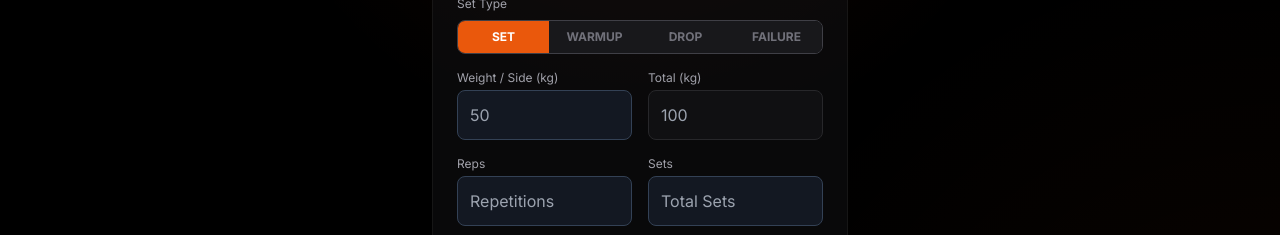
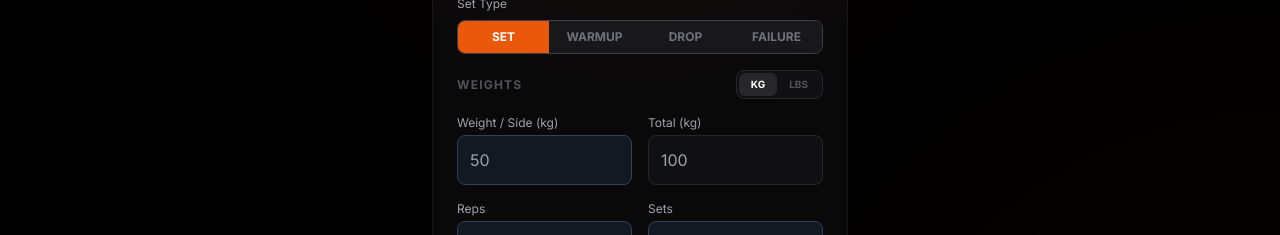
Before and after one commit to Zebbb01/Workout-Tracker, a Next.js app: page /log in a window 1280 px wide. Shown: the part 255-490 px from the top of the page. Built offline with nearby package versions, Linux system fonts and the light colour scheme; no server answers; the database is empty; sample sign-in values are in the browser's storage.

Commit message:
feat: Add settings page for profile and unit preferences, and a workout logging form.

```diff
--- a/app/settings/page.tsx
+++ b/app/settings/page.tsx
@@ -19,10 +19,6 @@ export default function SettingsPage() {
     const [name, setName] = useState('');
     const [isSaving, setIsSaving] = useState(false);
 
-    // Unit Preference State
-    const [unitSystem, setUnitSystem] = useState<string>('metric');
-    const [isSavingUnit, setIsSavingUnit] = useState(false);
-
     const [showDeleteDialog, setShowDeleteDialog] = useState(false);
 
     useEffect(() => {
@@ -37,8 +33,6 @@ export default function SettingsPage() {
                 }
                 setProfile(data);
                 if (data?.name) setName(data.name);
-                // Set unit system based on profile
-                setUnitSystem(data.useImperial ? 'imperial' : 'metric');
             } catch (e) {
                 console.error("Failed to load profile", e);
             }
@@ -52,20 +46,6 @@ export default function SettingsPage() {
         await updateUserProfileAction(name);
         setIsSaving(false);
         alert('Profile updated!');
-    };
-
-    const handleUnitChange = async (value: string) => {
-        setUnitSystem(value);
-        setIsSavingUnit(true);
-        try {
-            await updateUnitPreferenceAction(value === 'imperial');
-        } catch (error) {
-            console.error("Failed to update unit preference", error);
-            // Revert on failure
-            setUnitSystem(value === 'imperial' ? 'metric' : 'imperial');
-        } finally {
-            setIsSavingUnit(false);
-        }
     };
 
     const handleLogout = async () => {
@@ -130,40 +110,6 @@ export default function SettingsPage() {
                 </form>
             </section>
 
-            {/* Preferences Section */}
-            <section className="space-y-3">
-                <h3 className="text-xs font-bold text-zinc-600 uppercase tracking-widest px-1">Preferences</h3>
-
-                <div className="glass-card p-4 rounded-xl space-y-4">
-                    <div>
-                        <label className="block text-sm font-medium text-zinc-300 mb-2">Weight Unit</label>
-                        <div className="grid grid-cols-2 gap-2 p-1 bg-zinc-900/50 rounded-lg border border-zinc-800">
-                            <button
-                                onClick={() => handleUnitChange('metric')}
-                                className={`py-2 px-4 rounded-md text-sm font-medium transition-all ${unitSystem === 'metric'
-                                    ? 'bg-zinc-800 text-white shadow-sm'
-                                    : 'text-zinc-500 hover:text-zinc-300'
-                                    }`}
-                            >
-                                Metric (kg)
-                            </button>
-                            <button
-                                onClick={() => handleUnitChange('imperial')}
-                                className={`py-2 px-4 rounded-md text-sm font-medium transition-all ${unitSystem === 'imperial'
-                                    ? 'bg-zinc-800 text-white shadow-sm'
-                                    : 'text-zinc-500 hover:text-zinc-300'
-                                    }`}
-                            >
-                                Imperial (lbs)
-                            </button>
-                        </div>
-                        <p className="text-xs text-zinc-600 mt-2">
-                            This will update how weight is displayed throughout the app.
-                        </p>
-                    </div>
-                </div>
-            </section>
-
             {/* Account Actions */}
             <section className="space-y-3">
                 <h3 className="text-xs font-bold text-zinc-600 uppercase tracking-widest px-1">Account</h3>
--- a/components/WorkoutForm.tsx
+++ b/components/WorkoutForm.tsx
@@ -2,7 +2,7 @@
 
 import React, { useState, useEffect } from 'react';
 import { useExercises } from '@/lib/useExercises';
-import { saveWorkoutAction } from '@/lib/actions';
+import { saveWorkoutAction, getUserProfileAction, updateUnitPreferenceAction } from '@/lib/actions';
 import { WorkoutSet } from '@/lib/types';
 import { Plus, Save, Clock, FileText, Dumbbell } from 'lucide-react';
 import CreateExercise from './CreateExercise';
@@ -24,6 +24,25 @@ export default function WorkoutForm({ selectedDate, onSuccess }: WorkoutFormProp
     const [sets, setSets] = useState('');
     const [notes, setNotes] = useState('');
     const [setType, setSetType] = useState<WorkoutSet['type']>('normal');
+
+    // Unit Preference
+    const [unitSystem, setUnitSystem] = useState<string>('metric');
+
+    // Load initial unit preference
+    useEffect(() => {
+        const load = async () => {
+            const data = await getUserProfileAction();
+            if (data?.useImperial) {
+                setUnitSystem('imperial');
+            }
+        };
+        load();
+    }, []);
+
+    const handleUnitChange = async (unit: string) => {
+        setUnitSystem(unit);
+        await updateUnitPreferenceAction(unit === 'imperial');
+    };
 
     // Auto-calculate total or per-side
     useEffect(() => {
@@ -119,28 +138,56 @@ export default function WorkoutForm({ selectedDate, onSuccess }: WorkoutFormProp
                     </div>
                 </div>
 
-                {/* Weights */}
+                {/* Unit and Weights */}
+                <div className="space-y-4">
+                    <div className="flex items-center justify-between">
+                        <label className="block text-xs font-bold text-zinc-600 uppercase tracking-widest">Weights</label>
+                        <div className="flex bg-zinc-900/50 rounded-lg p-0.5 border border-zinc-800">
+                            <button
+                                type="button"
+                                onClick={() => handleUnitChange('metric')}
+                                className={`px-3 py-1 text-[10px] font-bold uppercase rounded-md transition-all ${unitSystem === 'metric'
+                                    ? 'bg-zinc-800 text-white shadow-sm'
+                                    : 'text-zinc-600 hover:text-zinc-400'
+                                    }`}
+                            >
+                                kg
+                            </button>
+                            <button
+                                type="button"
+                                onClick={() => handleUnitChange('imperial')}
+                                className={`px-3 py-1 text-[10px] font-bold uppercase rounded-md transition-all ${unitSystem === 'imperial'
+                                    ? 'bg-zinc-800 text-white shadow-sm'
+                                    : 'text-zinc-600 hover:text-zinc-400'
+                                    }`}
+                            >
+                                lbs
+                            </button>
+                        </div>
+                    </div>
+
                     <div className="grid grid-cols-2 gap-4">
                         <div>
-                        <label className="block text-xs text-zinc-400 mb-1">Weight / Side (kg)</label>
+                            <label className="block text-xs text-zinc-400 mb-1">Weight / Side ({unitSystem === 'metric' ? 'kg' : 'lbs'})</label>
                             <input
                                 type="number"
                                 value={weightPerSide}
                                 onChange={(e) => setWeightPerSide(e.target.value)}
                                 className="w-full bg-slate-800/50 border border-slate-700 rounded-lg p-3 text-white focus:outline-none focus:border-orange-500 transition-colors"
-                            placeholder="50"
+                                placeholder={unitSystem === 'metric' ? "50" : "110"}
                                 required
                             />
                         </div>
                         <div>
-                        <label className="block text-xs text-zinc-400 mb-1">Total (kg)</label>
+                            <label className="block text-xs text-zinc-400 mb-1">Total ({unitSystem === 'metric' ? 'kg' : 'lbs'})</label>
                             <input
                                 type="number"
                                 value={totalWeight}
                                 readOnly
                                 className="w-full bg-zinc-900/50 border border-zinc-800 rounded-lg p-3 text-zinc-500 cursor-not-allowed"
-                            placeholder="100"
+                                placeholder={unitSystem === 'metric' ? "100" : "220"}
                             />
+                        </div>
                     </div>
                 </div>
 
```
Lines whose indentation alone changed are shown as unchanged.
